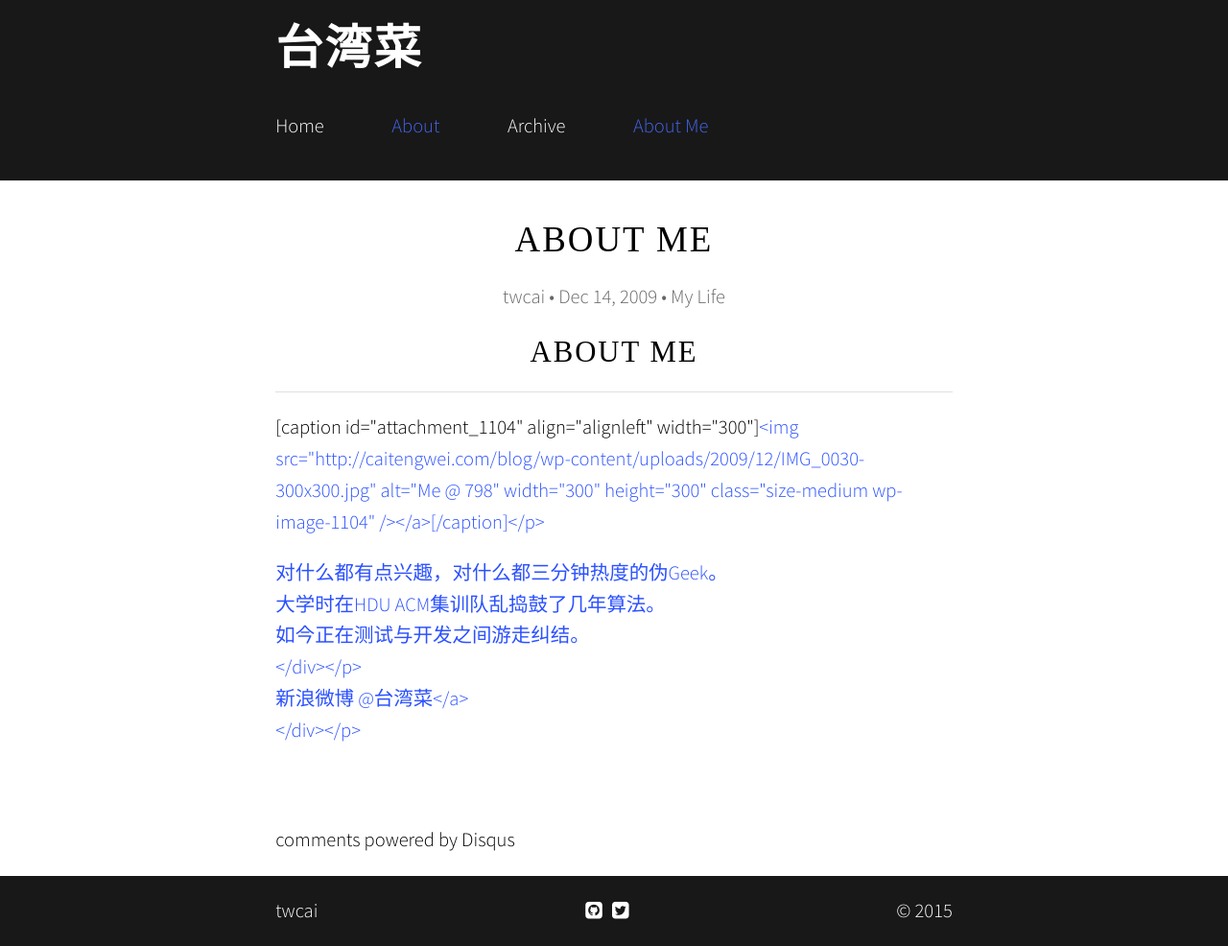
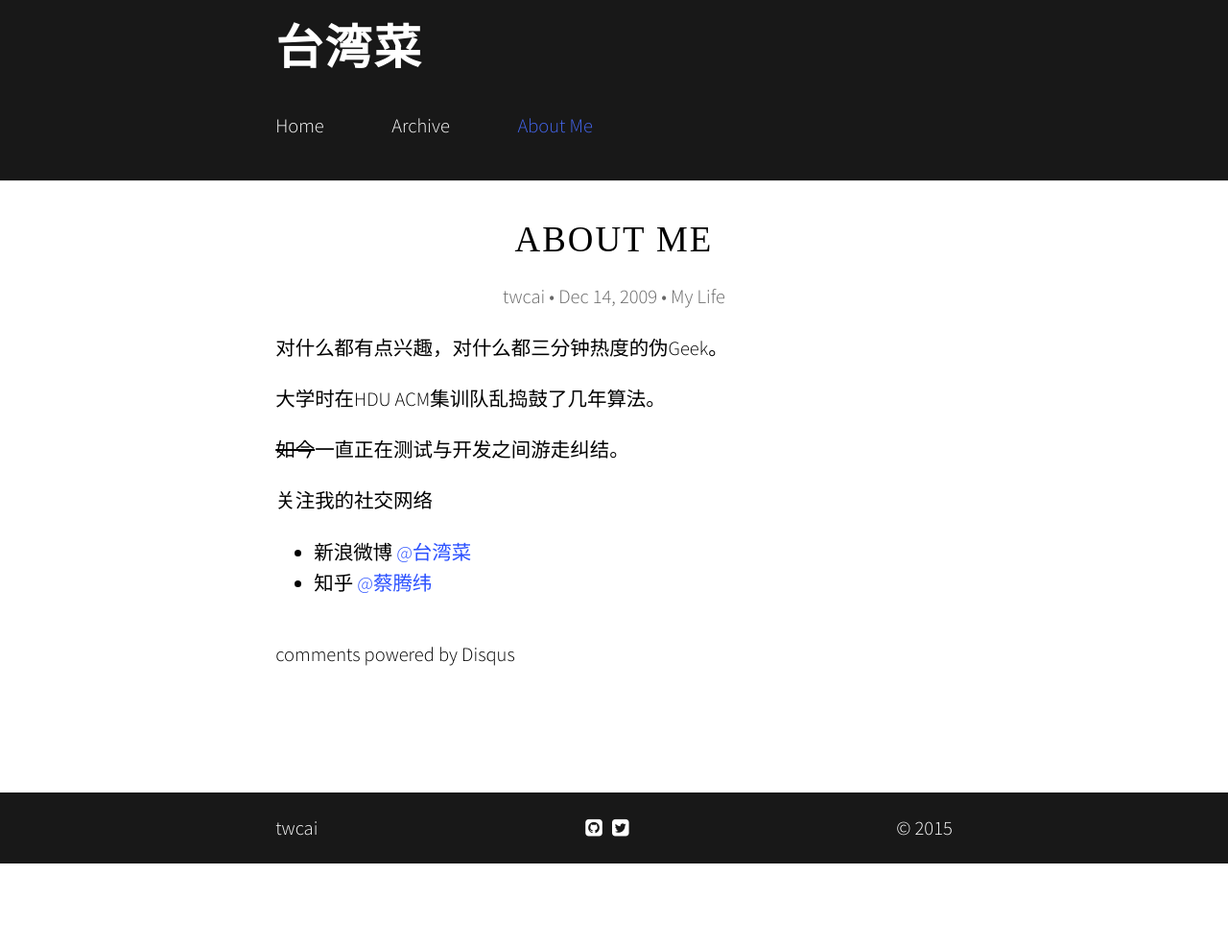
Before and after one commit to caitengwei/caitengwei.github.io, a Jekyll site: the page built from about/index.markdown, in a window 1280 px wide. Shown: the whole page at 96% size. Built offline with Jekyll 4.4.1, drawn with Linux system fonts in a browser that asks for light colours; nearby versions of some CDN libraries; some web fonts are replaced; comment, search, counter and statistics services are not loaded; after the commit the page ends 900 px from its top, so only the background shows below that.

Commit message:
Fix about page

```diff
--- a/about/index.markdown
+++ b/about/index.markdown
@@ -132,12 +131,14 @@ comments:
   date_gmt: '2014-04-09 10:02:25 +0800'
   content: "大神、求一份 hdu 2533 c++代码。。那题让我纠结了一下午、c++wa g++ac"
 ---
-<p>[caption id="attachment_1104" align="alignleft" width="300"]<a href="http:&#47;&#47;caitengwei.com&#47;blog&#47;wp-content&#47;uploads&#47;2009&#47;12&#47;IMG_0030.jpg"><img src="http:&#47;&#47;caitengwei.com&#47;blog&#47;wp-content&#47;uploads&#47;2009&#47;12&#47;IMG_0030-300x300.jpg" alt="Me @ 798" width="300" height="300" class="size-medium wp-image-1104" &#47;><&#47;a>[&#47;caption]</p>
-<div>
-对什么都有点兴趣，对什么都三分钟热度的伪Geek。<br />
-大学时在HDU ACM集训队乱捣鼓了几年算法。<br />
-如今正在测试与开发之间游走纠结。<br />
-<&#47;div></p>
-<div>
-新浪微博 <a href="http:&#47;&#47;weibo.com&#47;twcai">@台湾菜<&#47;a><br />
-<&#47;div></p>
+
+对什么都有点兴趣，对什么都三分钟热度的伪Geek。
+
+大学时在HDU ACM集训队乱捣鼓了几年算法。
+
+<del>如今</del>一直正在测试与开发之间游走纠结。
+
+关注我的社交网络
+
+* 新浪微博 [@台湾菜](http://weibo.com/twcai)
+* 知乎 [@蔡腾纬](http://www.zhihu.com/people/caitengwei)
```
Also changed, not shown: other parts of about/index.markdown (+0 -1 lines), about.md (deleted, +0 -11 lines).
